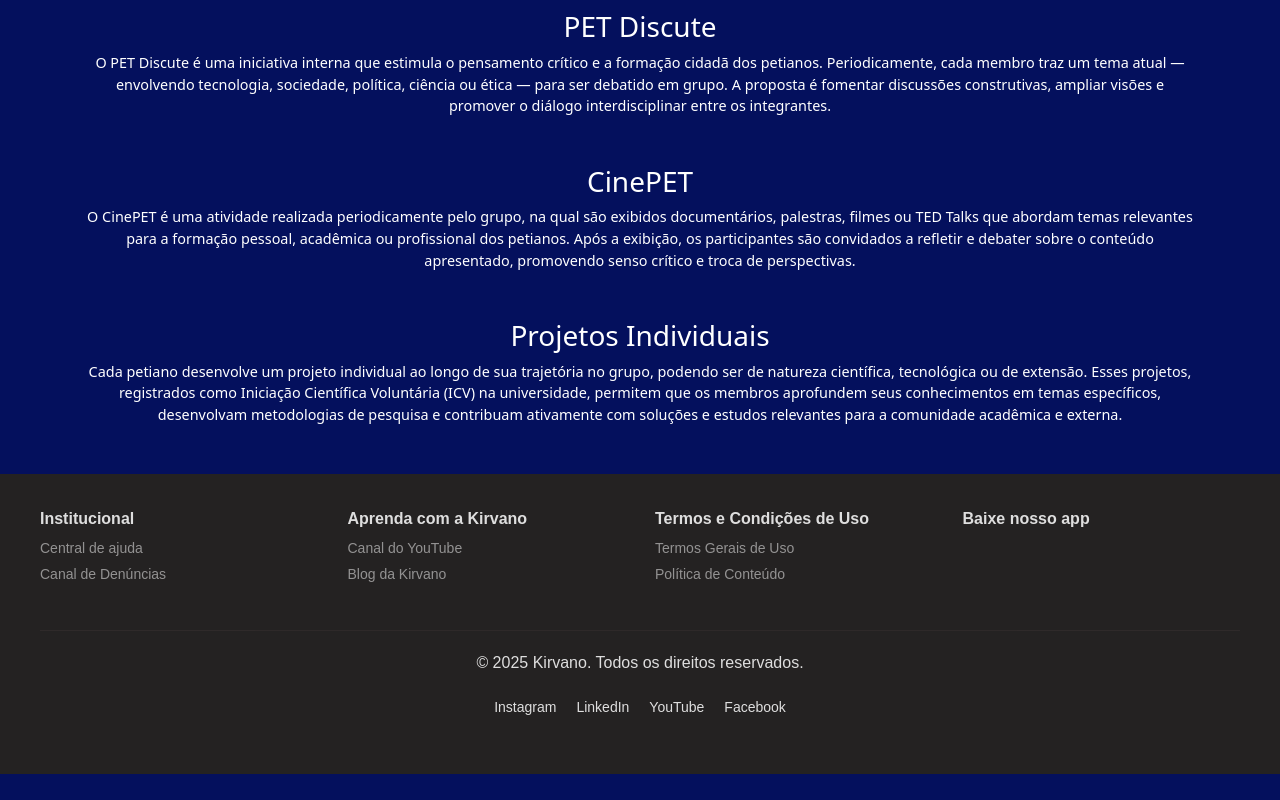
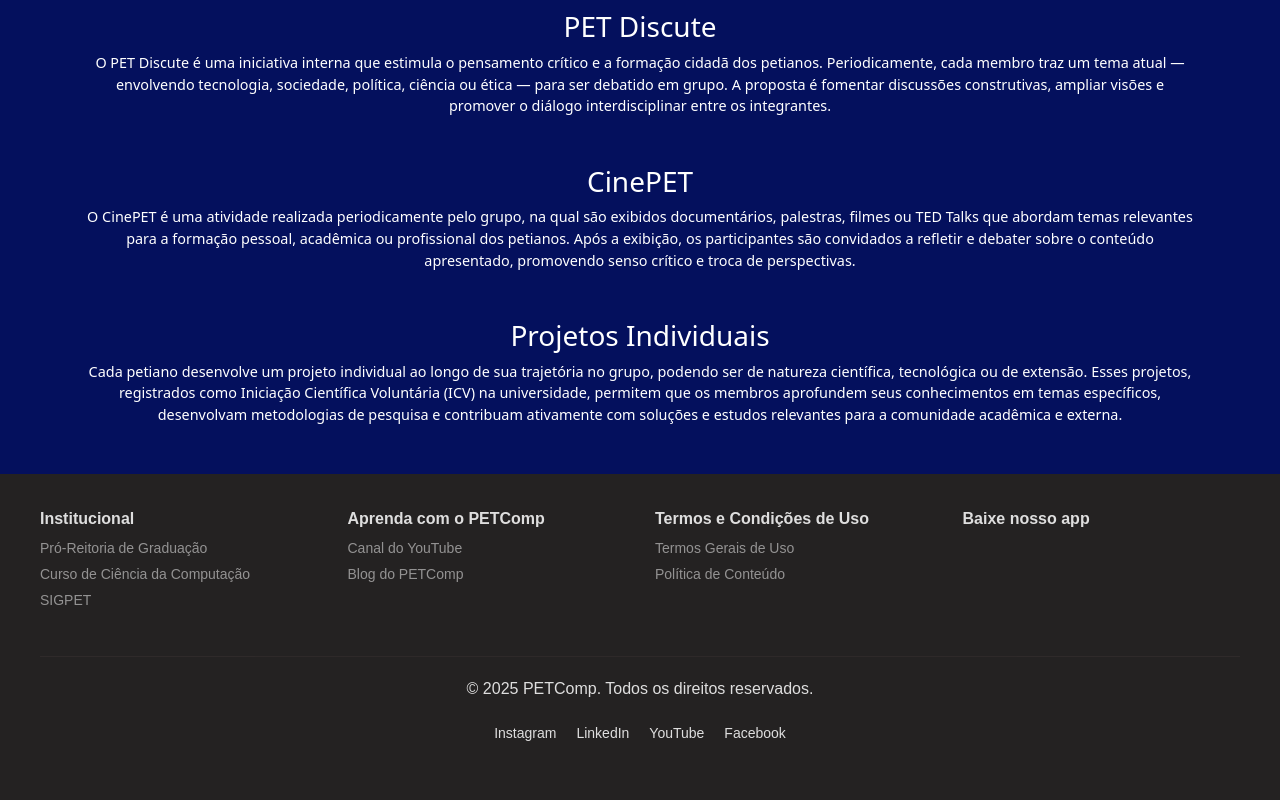
Before and after one commit to GabrielCM16/PET-Site, a React (Vite) app: page /projetos in a window 1280 px wide. Shown: the part 9297-10097 px from the top of the page. Before the commit the page ends 10071 px from the top, so only its background shows below. Built offline with nearby package versions, Linux system fonts and the light colour scheme.

Commit message:
Atualizando footer

```diff
--- a/src/components/footer/footer.tsx
+++ b/src/components/footer/footer.tsx
@@ -8,14 +8,16 @@ const Footer: React.FC = () => {
         <div className="footer-columns">
           <div className="footer-section">
             <h4>Institucional</h4>
-            <a href="https://suporte.kirvano.com/hc/central-de-ajuda/pt_BR">Central de ajuda</a>
-            <a href="https://forms.kirvano.com/denuncia-de-plagio/">Canal de Denúncias</a>
+            <a href="https://www.unioeste.br/portal/pro-reitoria-de-graduacao">Pró-Reitoria de Graduação</a>
+            <a href="https://www.unioeste.br/portal/prograd-outros/cursos-campus-todos/cascavelcursos?campi=0&curso=CSC0050">Curso de Ciência da Computação</a>
+            <a href="http://sigpet.mec.gov.br/primeiro-acesso">SIGPET</a>
+
           </div>
 
           <div className="footer-section">
-            <h4>Aprenda com a Kirvano</h4>
+            <h4>Aprenda com o PETComp</h4>
             <a href="https://www.youtube.com/@kirvanobr/">Canal do YouTube</a>
-            <a href="https://blog.kirvano.com/">Blog da Kirvano</a>
+            <a href="https://blog.kirvano.com/">Blog do PETComp</a>
           </div>
 
           <div className="footer-section">
@@ -32,12 +34,12 @@ const Footer: React.FC = () => {
         </div>
 
         <div className="footer-bottom">
-          <p>© 2025 Kirvano. Todos os direitos reservados.</p>
+          <p>© 2025 PETComp. Todos os direitos reservados.</p>
           <div className="social-icons">
-            <a href="https://www.instagram.com/kirvanobr/" target="_blank" rel="noopener noreferrer" aria-label="Instagram">Instagram</a>
-            <a href="https://www.linkedin.com/company/kirvano/posts/?feedView=all" target="_blank" rel="noopener noreferrer" aria-label="LinkedIn">LinkedIn</a>
-            <a href="https://www.youtube.com/channel/UCLB5miwVtZ2RQWFJMfVnKuA" target="_blank" rel="noopener noreferrer" aria-label="YouTube">YouTube</a>
-            <a href="https://www.facebook.com/kirvano.com.br" target="_blank" rel="noopener noreferrer" aria-label="Facebook">Facebook</a>
+            <a href="https://www.instagram.com/petcomp_unioeste/" target="_blank" rel="noopener noreferrer" aria-label="Instagram">Instagram</a>
+            <a href="" target="_blank" rel="noopener noreferrer" aria-label="LinkedIn">LinkedIn</a>
+            <a href="https://www.youtube.com/@petcomputacao-unioeste7552" target="_blank" rel="noopener noreferrer" aria-label="YouTube">YouTube</a>
+            <a href="https://www.facebook.com/petcomp/" target="_blank" rel="noopener noreferrer" aria-label="Facebook">Facebook</a>
           </div>
 
 
```
